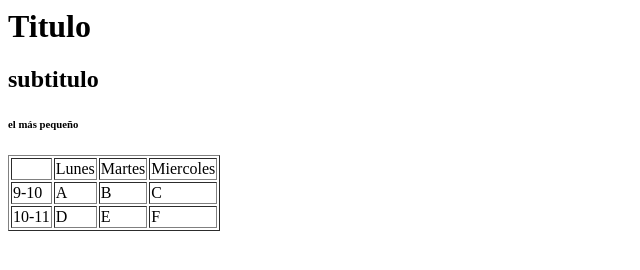
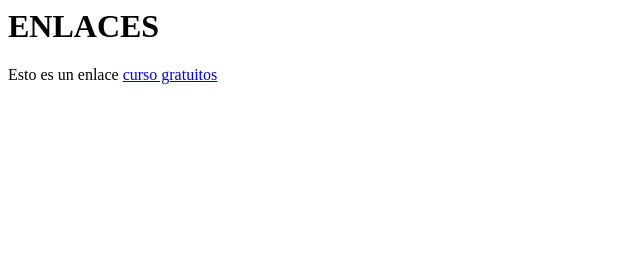
Before and after one commit to pdominguez-iesrafaelalberti/horario, a plain HTML site: page index.html in a window 1280 px wide. Shown: the whole page, without its empty margins (0-640 px from the left). Drawn offline with Linux system fonts and the light colour scheme.

Commit message:
Update index.html

```diff
--- a/index.html
+++ b/index.html
@@ -4,30 +4,7 @@
 	</head>
 	<body>
 
-		<h1>Titulo</h1>
-		<h2>subtitulo</h2>
-		<h6>el más pequeño</h6>
-
-
-		<table border="1">
-			<tr>
-				<td></td>
-				<td>Lunes</td>
-				<td>Martes</td>
-				<td>Miercoles</td>
-			</tr>
-			<tr>
-				<td>9-10</td>
-				<td>A</td>
-				<td>B</td>
-				<td>C</td>
-			</tr>
-			<tr>
-				<td>10-11</td>
-				<td>D</td>
-				<td>E</td>
-				<td>F</td>
-			</tr>
-		</table>
+		<h1>ENLACES</h1>
+		Esto es un enlace <a href="https://www.udemy.com/courses/search/?price=price-free&q=html&sort=relevance&src=sac"> curso gratuitos</a>
 	</body>
 </html>
```
